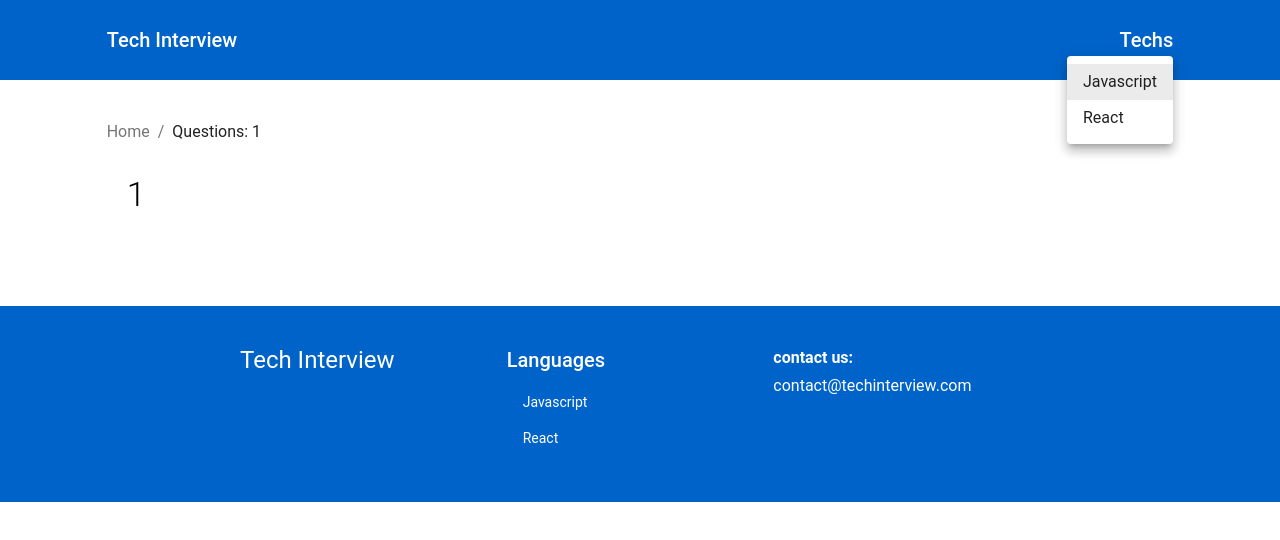
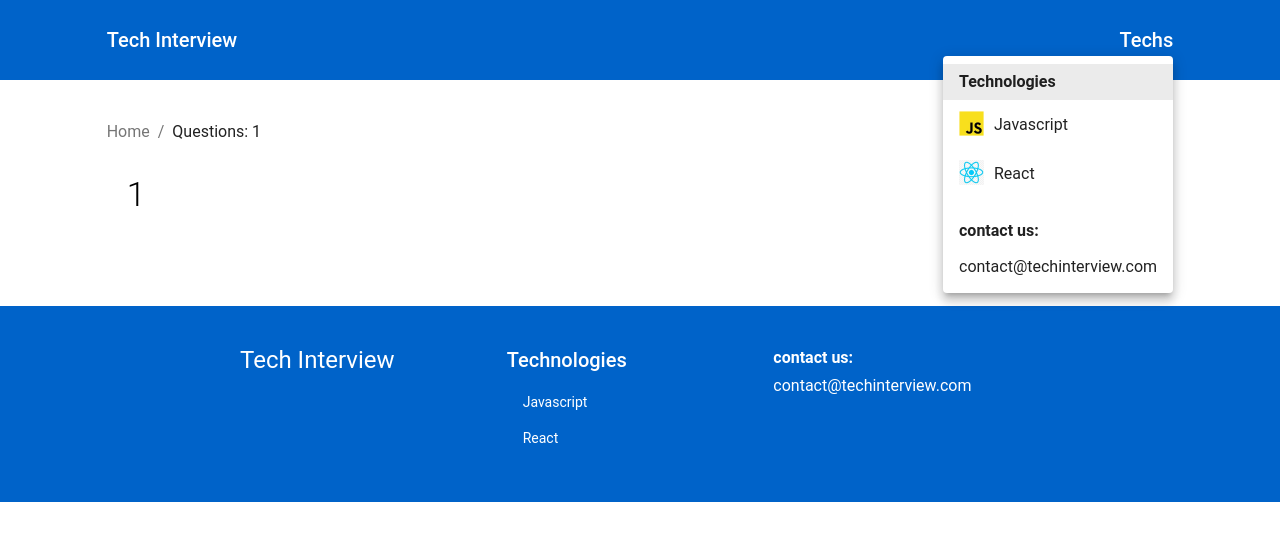
Before and after one commit to mauriciorj/tech-interview-nextjs, a Next.js app: page /questions/1 in a window 1280 px wide. Both pictures are taken after a click on the element "Techs". Shown: the top 540 px of the page. Built offline with nearby package versions, Linux system fonts and the light colour scheme.

Commit message:
TI-034 header menu desktop icons

```diff
--- a/src/components/header/index.tsx
+++ b/src/components/header/index.tsx
@@ -2,6 +2,7 @@ import React from 'react';
 import { translations } from '../../translations';
 import {
     AppBar,
+    Box,
     IconButton,
     Menu,
     MenuItem,
@@ -13,6 +14,9 @@ import {
 import { useTheme } from '@material-ui/core/styles';
 import { makeStyles } from '@material-ui/core/styles';
 import MenuIcon from '@material-ui/icons/Menu';
+import Image from 'next/image';
+import reactIcon from '../../assets/img/icons/react_icon_100_100.webp';
+import javascriptIcon from '../../assets/img/icons/javascript_icon_100_100.webp';
 
 const useStyles = makeStyles((theme) => ({
     root: {
@@ -33,6 +37,13 @@ const useStyles = makeStyles((theme) => ({
     },
     menu: {
         marginTop: '40px'
+    },
+    menuIcon: {
+        marginRight: '10px',
+        marginTop: '5px'
+    },
+    menuContactUs: {
+        marginTop: '15px'
     }
 }));
 
@@ -57,10 +68,10 @@ const Header = () => {
     const menuId = 'primary-search-account-menu';
 
     const {
-        en: { logo }
+        en: { logo, headerMenu }
     } = translations;
 
-    const renderMenu = (
+    const renderMenuDesktop = (
         <Menu
             anchorEl={anchorEl}
             anchorOrigin={{ vertical: 'top', horizontal: 'right' }}
@@ -71,8 +82,17 @@ const Header = () => {
             onClose={handleMenuClose}
             className={classes.menu}
             disableScrollLock={true}>
-            <MenuItem>Javascript</MenuItem>
-            <MenuItem>React</MenuItem>
+            <MenuItem><strong>{headerMenu.techTitle}</strong></MenuItem>
+            {headerMenu.techList.map((tech, index) => (
+                <MenuItem key={`tech-${index}`}>
+                    <Box className={classes.menuIcon}>
+                        <Image src={`/icons/${tech.icon}`} alt={tech.title} width={25} height={25} />
+                    </Box>
+                    {tech.title}
+                </MenuItem>
+            ))}
+            <MenuItem className={classes.menuContactUs}><strong>{headerMenu.contactUsTitle}</strong></MenuItem>
+            <MenuItem><a href={"mailto:" + headerMenu.contactUsEmail}>{headerMenu.contactUsEmail}</a></MenuItem>
         </Menu>
     );
 
@@ -100,7 +120,7 @@ const Header = () => {
                     </Grid>
                 </Toolbar>
             </AppBar>
-            {renderMenu}
+            {renderMenuDesktop}
         </div>
     );
 };
--- a/src/translations/index.ts
+++ b/src/translations/index.ts
@@ -1,6 +1,25 @@
 export const translations = {
     en: {
         logo: 'Tech Interview',
+        headerMenu: {
+            techTitle: 'Technologies',
+            techList: [
+                {
+                    title: 'Javascript',
+                    order: 1,
+                    icon: 'javascript_icon_100_100.webp',
+                    link: '/questions/javascript'
+                },
+                {
+                    title: 'React',
+                    order: 2,
+                    icon: 'react_icon_100_100.webp',
+                    link: '/questions/react'
+                }
+            ],
+            contactUsTitle: 'contact us:',
+            contactUsEmail: 'contact@techinterview.com'
+        },
         heroBanner: {
             title: 'Be prepared to get your dream\'s job.',
             text: 'Learn what you ',
@@ -27,7 +46,7 @@ export const translations = {
             ]
         },
         footer: {
-            techList: 'Languages',
+            techList: 'Technologies',
             contactUs: 'contact us:',
             contactUsEmail: 'contact@techinterview.com'
         }
```
Also changed, not shown: public/icons/javascript_icon_100_100.webp (added), public/icons/react_icon_100_100.webp (added).
